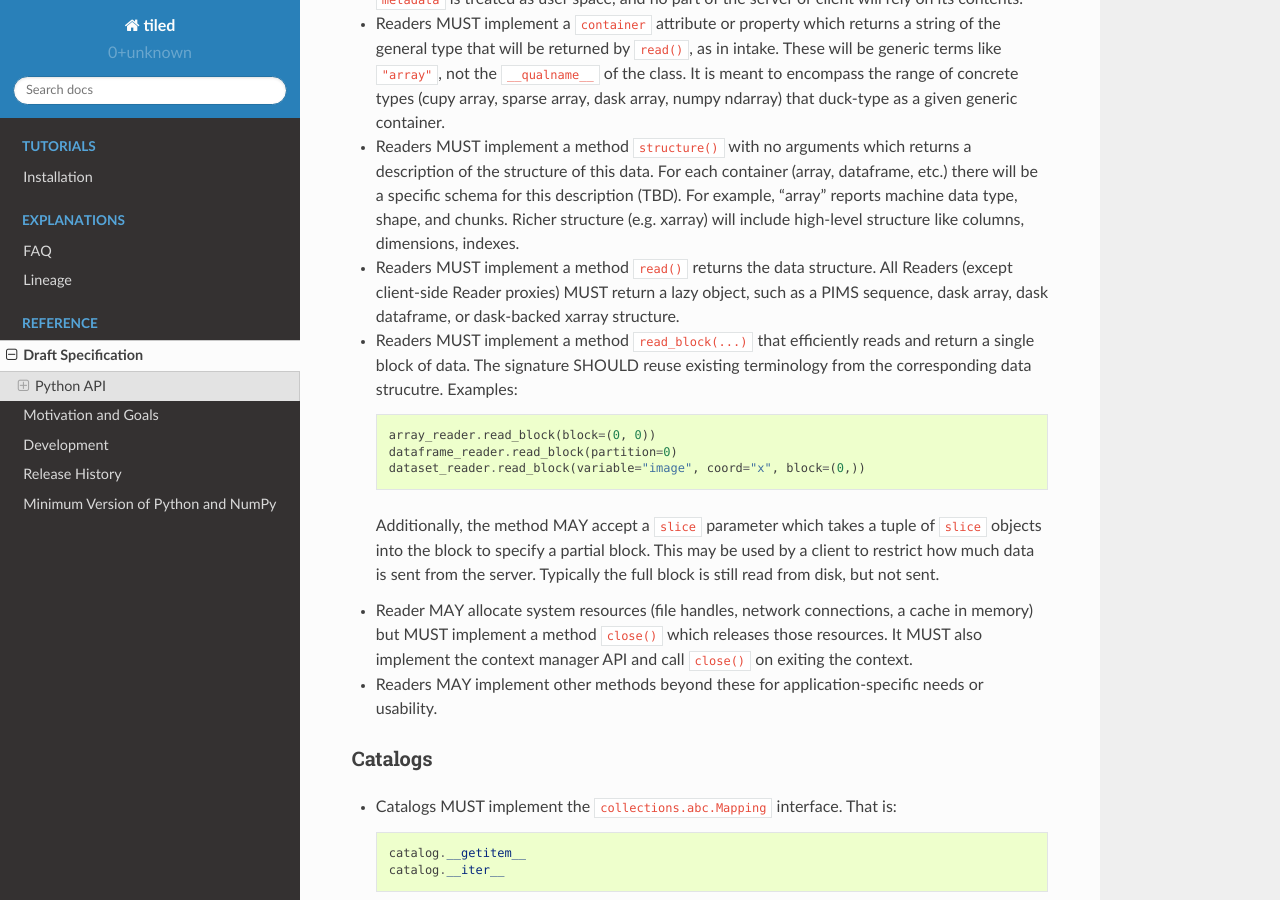
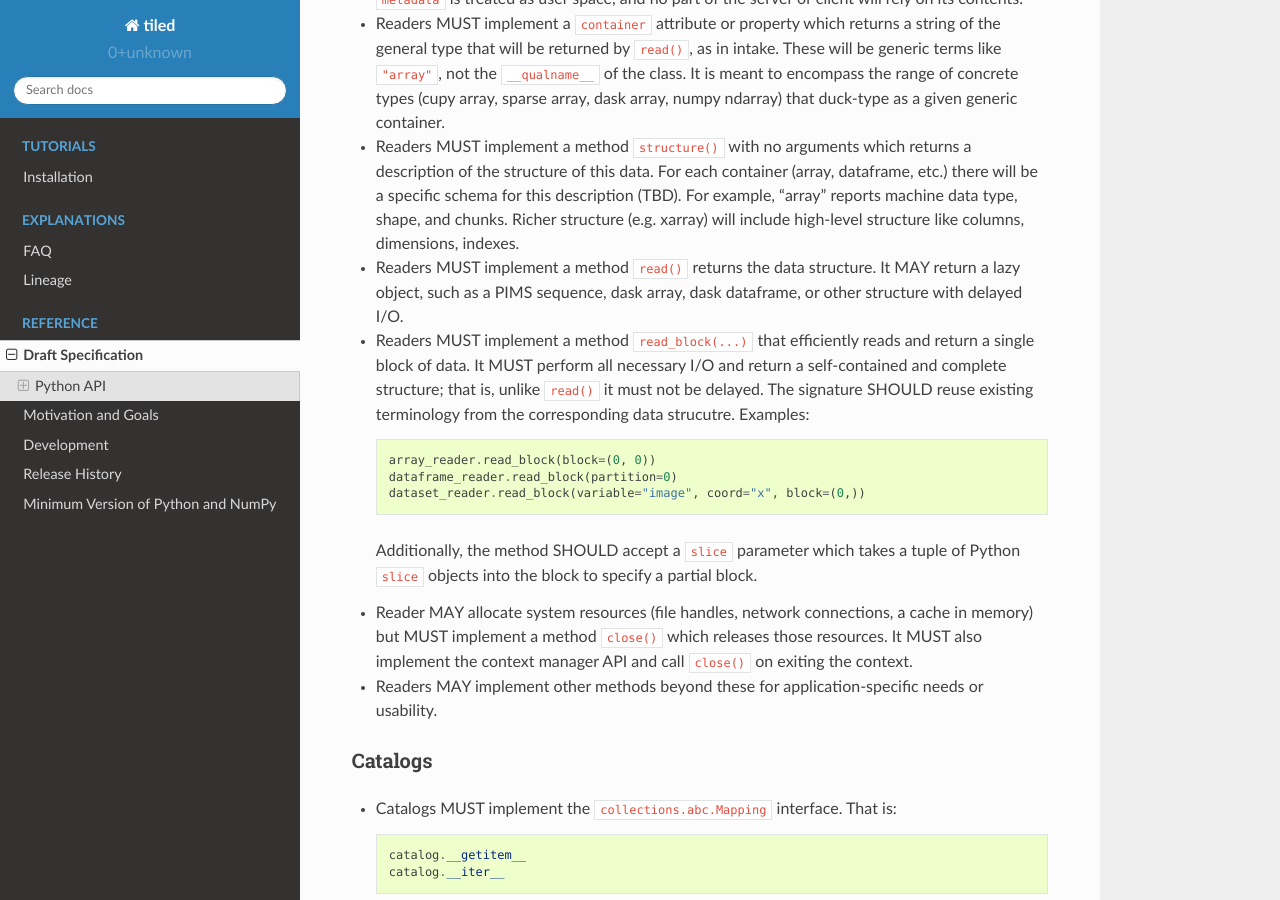
Before and after one commit to bluesky/tiled, a Sphinx documentation site: the page built from docs/source/specification.md, in a window 1280 px wide and 900 px high, scrolled down 592 px. Built offline with Sphinx 7.4.7 and the Read the Docs theme 2.0.0, drawn with Linux system fonts in a browser that asks for light colours.

Commit message:
Perform sub-slicing in the readers.

````diff
--- a/docs/source/specification.md
+++ b/docs/source/specification.md
@@ -36,13 +36,15 @@ Reader as well as a sample HTTP API based on
   Richer structure (e.g. xarray) will include high-level structure like columns,
   dimensions, indexes.
 
-* Readers MUST implement a method ``read()`` returns the data structure. All
-  Readers (except client-side Reader proxies) MUST return a lazy object, such as
-  a PIMS sequence, dask array, dask dataframe, or dask-backed xarray structure.
+* Readers MUST implement a method ``read()`` returns the data structure. It MAY
+  return a lazy object, such as a PIMS sequence, dask array, dask dataframe, or
+  other structure with delayed I/O.
 
 * Readers MUST implement a method ``read_block(...)`` that efficiently reads and
-  return a single block of data. The signature SHOULD reuse existing terminology
-  from the corresponding data strucutre. Examples:
+  return a single block of data. It MUST perform all necessary I/O and return a
+  self-contained and complete structure; that is, unlike ``read()`` it must not
+  be delayed. The signature SHOULD reuse existing terminology from the
+  corresponding data strucutre.  Examples:
 
   ```py
   array_reader.read_block(block=(0, 0))
@@ -50,10 +52,8 @@ Reader as well as a sample HTTP API based on
   dataset_reader.read_block(variable="image", coord="x", block=(0,))
   ```
 
-  Additionally, the method MAY accept a ``slice`` parameter which takes a tuple
-  of ``slice`` objects into the block to specify a partial block. This may be
-  used by a client to restrict how much data is sent from the server. Typically
-  the full block is still read from disk, but not sent.
+  Additionally, the method SHOULD accept a ``slice`` parameter which takes a
+  tuple of Python ``slice`` objects into the block to specify a partial block.
 
 * Reader MAY allocate system resources (file handles, network connections, a
   cache in memory) but MUST implement a method ``close()`` which releases those
````
Also changed, not shown: 3 other files.
